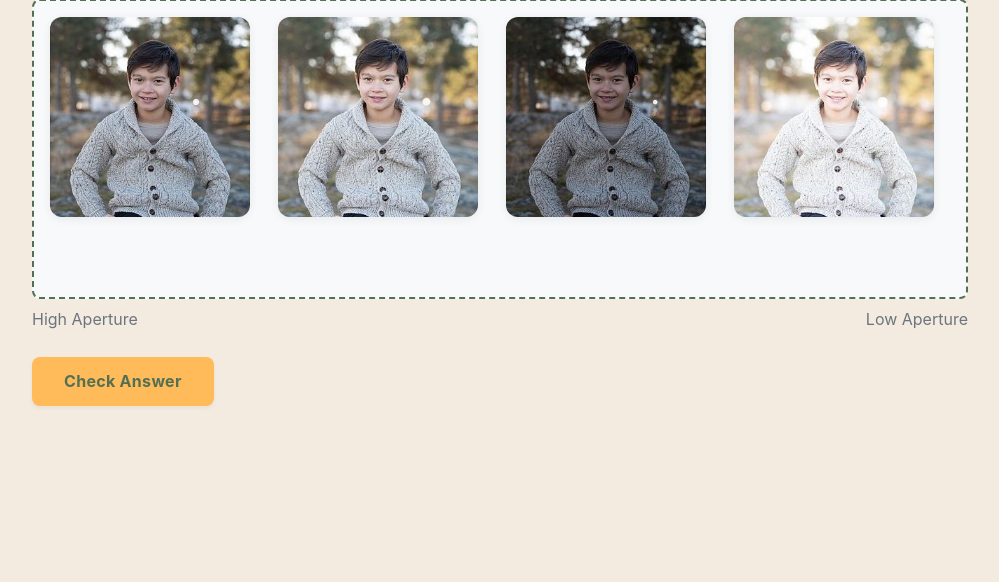
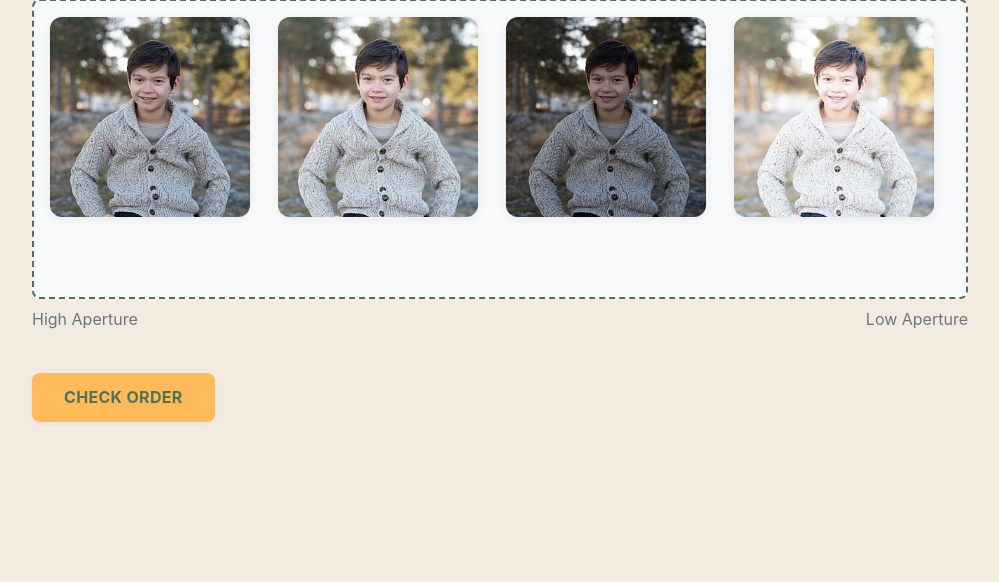
Before and after one commit to jyshin04/exposure-triangle, a Flask app: page /quiz/2 in a window 1280 px wide. Shown: the part 267-849 px from the top of the page, without its empty margins (140-1139 px from the left). Run offline with Flask 3, Linux system fonts and the light colour scheme; some libraries are stand-ins or nearby versions; some web fonts are replaced.

Commit message:
fixed layout for sorting pages

```diff
--- a/templates/quiz_2.html
+++ b/templates/quiz_2.html
@@ -18,9 +18,6 @@
         <span class="sort-label text-muted">High Aperture</span>
         <span class="sort-label text-muted">Low Aperture</span>
     </div>
-
-    <button class="btn btn-black mt-4" onclick="checkOrder()">Check Answer</button>
-
     <div id="feedback-container" class="feedback" style="display:none;">
         <h3 id="feedback-title"></h3>
         <p id="feedback-message"></p>
@@ -28,9 +25,11 @@
 
 
 
+
     <div class="d-flex justify-content-between align-items-end mt-auto py-3">
 
-        <div></div>
+        <button class="btn btn-black mt-4" onclick="checkOrder()">CHECK ORDER</button>
+
         <a href="{{ url_for('show_quiz', question_id=next_id) if next_id else url_for('results') }}"
            class="btn btn-primary btn-lg"
            id="next-btn"
--- a/templates/sort_iso.html
+++ b/templates/sort_iso.html
@@ -19,7 +19,7 @@
         <span class="sort-label text-muted">High ISO</span>
     </div>
 
-    <button class="btn btn-black mt-4" onclick="checkOrder()">Check Answer</button>
+
 
     <div id="feedback-container" class="feedback" style="display:none;">
         <h3 id="feedback-title"></h3>
@@ -28,7 +28,7 @@
 
     <div class="d-flex justify-content-between align-items-end mt-auto py-3">
 
-        <div></div>
+        <button class="btn btn-black mt-4" onclick="checkOrder()">CHECK ORDER</button>
         <a href="/quiz/8"
            class="btn btn-primary btn-lg"
            id="next-btn"
--- a/templates/sort_shutter_speed.html
+++ b/templates/sort_shutter_speed.html
@@ -20,7 +20,6 @@
         <span class="sort-label text-muted">High Shutter Speed</span>
     </div>
 
-    <button class="btn btn-black mt-4" onclick="checkOrder()">Check Answer</button>
 
     <div id="feedback-container" class="feedback" style="display:none;">
         <h3 id="feedback-title"></h3>
@@ -29,7 +28,7 @@
 
     <div class="d-flex justify-content-between align-items-end mt-auto py-3">
 
-        <div></div>
+        <button class="btn btn-black mt-4" onclick="checkOrder()">CHECK ORDER</button>
         <a href="{{ url_for('show_quiz', question_id=next_id) if next_id else url_for('results') }}"
            class="btn btn-primary btn-lg"
            id="next-btn"
```
